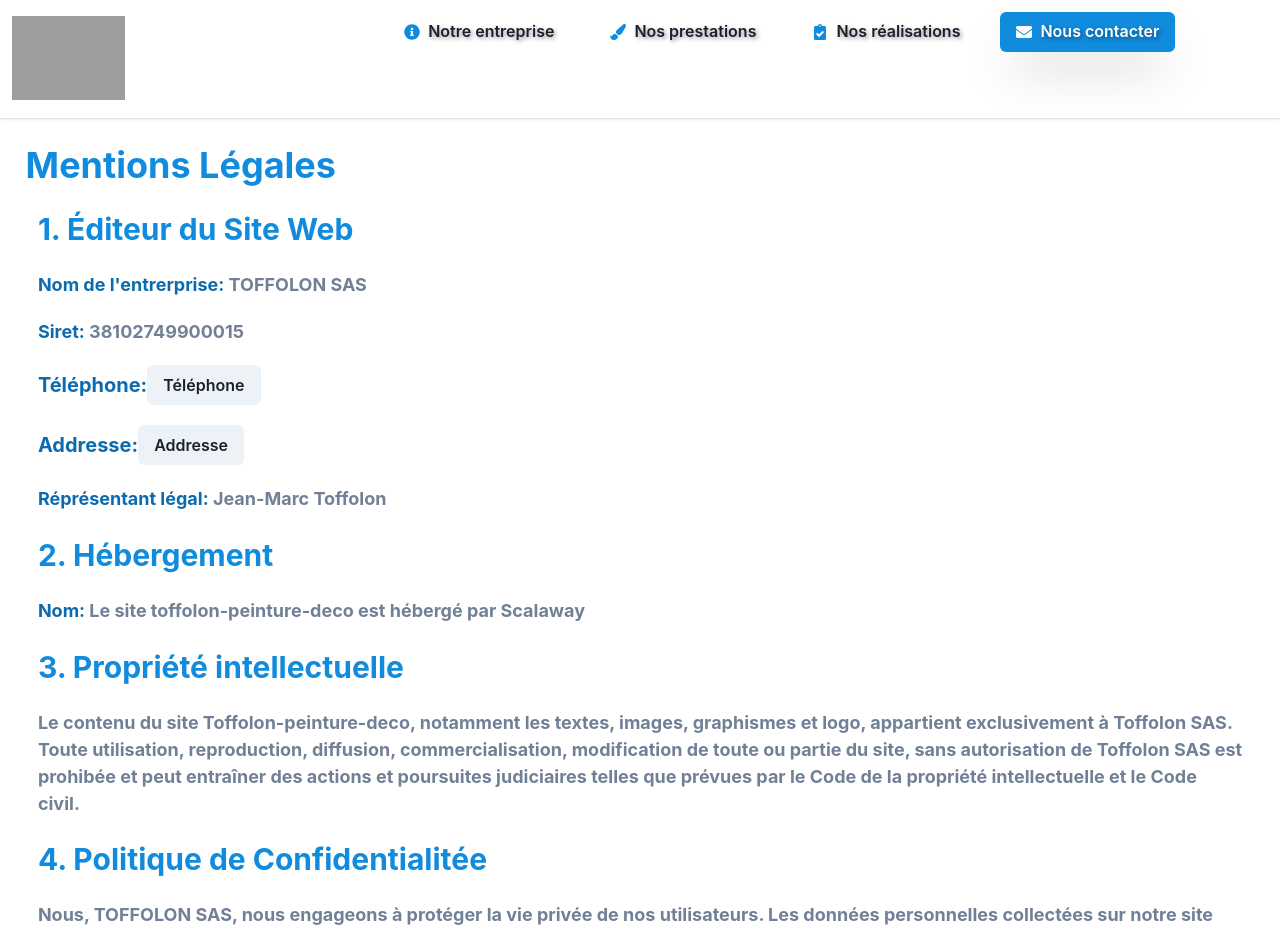
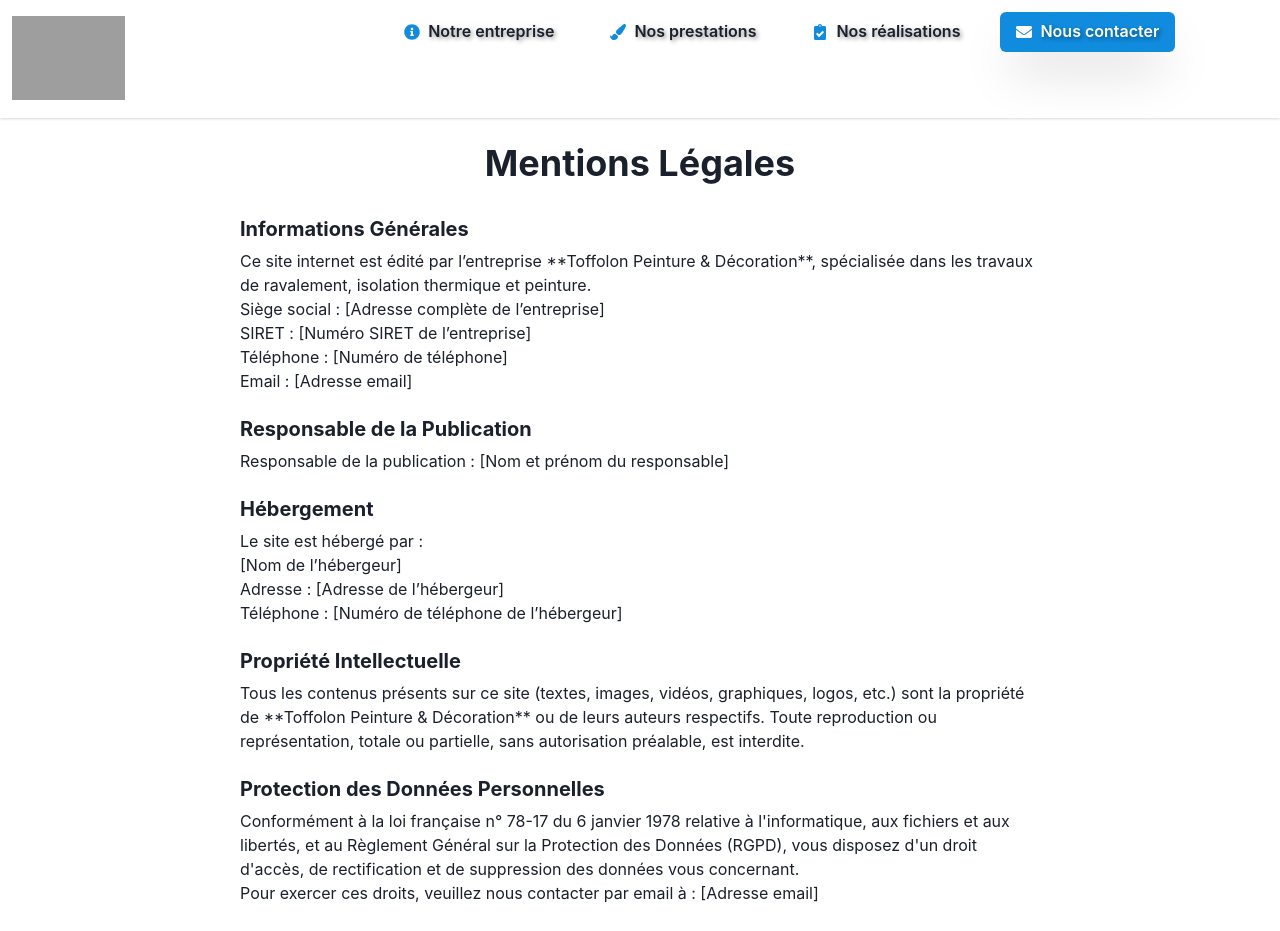
Before and after one commit to bricetoffolon/toffolon-peinture-deco.fr, a Next.js app in the folder front/: page /mention-legales in a window 1280 px wide. Shown: the top 931 px of the page. Built offline with nearby package versions, Linux system fonts and the light colour scheme; grey boxes are pictures that could not be loaded.

Commit message:
refacto: legal mention

```diff
--- a/front/src/components/legalMention/index.tsx
+++ b/front/src/components/legalMention/index.tsx
@@ -1,29 +1,152 @@
+import {
+    Box,
+    Flex,
+    Heading,
+    Text,
+    VStack,
+    useBreakpointValue,
+} from '@chakra-ui/react';
+import Head from 'next/head';
 import React from 'react';
 
-import { Flex, Heading } from '@chakra-ui/react';
+export default function MentionsLegales() {
+    return (
+        <>
+            <Head>
+                <meta charSet="utf-8" />
+                <title>Mentions Légales | Toffolon Peinture & Décoration</title>
+                <meta
+                    name="description"
+                    content="Mentions légales du site Toffolon Peinture & Décoration. Retrouvez toutes les informations légales sur l'hébergeur, le responsable de publication et les conditions d'utilisation."
+                />
+                <meta
+                    name="keywords"
+                    content="Mentions légales, Toffolon Peinture, site internet, hébergeur, informations légales, France"
+                />
+                <meta name="viewport" content="width=device-width, initial-scale=1.0" />
+                <meta name="author" content="Toffolon Peinture & Décoration" />
+            </Head>
 
-import ParagraphLayout from '@/components/legalMention/paragraphLayout';
-import legalNotice from '@/constant/legalNotice';
+            <Box
+                overflowY="scroll"
+                scrollSnapType={{ base: undefined, xl: 'y mandatory' }}
+                scrollBehavior="smooth"
+            >
+                <Box>
+                    <Flex
+                        align="center"
+                        justify="center"
+                        direction="column"
+                        gap={8}
+                        p={6}
+                    >
+                        {/* Content */}
+                        <Flex
+                            direction="column"
+                            flex="1"
+                            maxW="800px"
+                            gap={4}
+                            align="center"
+                            textAlign="center"
+                        >
+                            <Heading as="h1" size="xl" mb={4}>
+                                Mentions Légales
+                            </Heading>
+                            <VStack align="start" spacing={6} textAlign="left">
+                                <Box>
+                                    <Heading as="h2" size="md" mb={2}>
+                                        Informations Générales
+                                    </Heading>
+                                    <Text>
+                                        Ce site internet est édité par l’entreprise **Toffolon
+                                        Peinture & Décoration**, spécialisée dans les travaux de
+                                        ravalement, isolation thermique et peinture.
+                                    </Text>
+                                    <Text>
+                                        Siège social : [Adresse complète de l’entreprise]
+                                        <br />
+                                        SIRET : [Numéro SIRET de l’entreprise]
+                                        <br />
+                                        Téléphone : [Numéro de téléphone]
+                                        <br />
+                                        Email : [Adresse email]
+                                    </Text>
+                                </Box>
 
-export default function LegalMention(): React.JSX.Element {
-    return (
-        <Flex direction="column" padding={{ base: '5%', xl: '2%' }}>
-            <Heading
-                size={{
-                    base: 'lg',
-                    xl: 'xl',
-                }}
-                color="brand.500"
-            >
-                Mentions Légales
-            </Heading>
-            <Flex direction="column" mt="1%">
-                {legalNotice().legalNotice.map((element: any, index: number) => ( // eslint-disable-line
-                    // eslint-disable-line
-                        <ParagraphLayout index={index} notice={element} />
-                    )
-                )}
-            </Flex>
-        </Flex>
+                                <Box>
+                                    <Heading as="h2" size="md" mb={2}>
+                                        Responsable de la Publication
+                                    </Heading>
+                                    <Text>
+                                        Responsable de la publication : [Nom et prénom du
+                                        responsable]
+                                    </Text>
+                                </Box>
+
+                                <Box>
+                                    <Heading as="h2" size="md" mb={2}>
+                                        Hébergement
+                                    </Heading>
+                                    <Text>
+                                        Le site est hébergé par :
+                                        <br />
+                                        [Nom de l’hébergeur]
+                                        <br />
+                                        Adresse : [Adresse de l’hébergeur]
+                                        <br />
+                                        Téléphone : [Numéro de téléphone de l’hébergeur]
+                                    </Text>
+                                </Box>
+
+                                <Box>
+                                    <Heading as="h2" size="md" mb={2}>
+                                        Propriété Intellectuelle
+                                    </Heading>
+                                    <Text>
+                                        Tous les contenus présents sur ce site (textes, images,
+                                        vidéos, graphiques, logos, etc.) sont la propriété de
+                                        **Toffolon Peinture & Décoration** ou de leurs auteurs
+                                        respectifs. Toute reproduction ou représentation, totale ou
+                                        partielle, sans autorisation préalable, est interdite.
+                                    </Text>
+                                </Box>
+
+                                <Box>
+                                    <Heading as="h2" size="md" mb={2}>
+                                        Protection des Données Personnelles
+                                    </Heading>
+                                    <Text>
+                                        Conformément à la loi française n° 78-17 du 6 janvier 1978
+                                        relative à l'informatique, aux fichiers et aux libertés, et
+                                        au Règlement Général sur la Protection des Données (RGPD),
+                                        vous disposez d'un droit d'accès, de rectification et de
+                                        suppression des données vous concernant.
+                                    </Text>
+                                    <Text>
+                                        Pour exercer ces droits, veuillez nous contacter par email
+                                        à : [Adresse email]
+                                    </Text>
+                                </Box>
+
+                                <Box>
+                                    <Heading as="h2" size="md" mb={2}>
+                                        Cookies
+                                    </Heading>
+                                    <Text>
+                                        Ce site utilise des cookies pour améliorer l'expérience des
+                                        utilisateurs. En continuant à naviguer sur ce site, vous
+                                        acceptez l'utilisation des cookies.
+                                    </Text>
+                                    <Text>
+                                        Pour plus d'informations, veuillez consulter notre politique
+                                        de confidentialité.
+                                    </Text>
+                                </Box>
+                            </VStack>
+                        </Flex>
+                    </Flex>
+                </Box>
+            </Box>
+        </>
     );
 }
```
